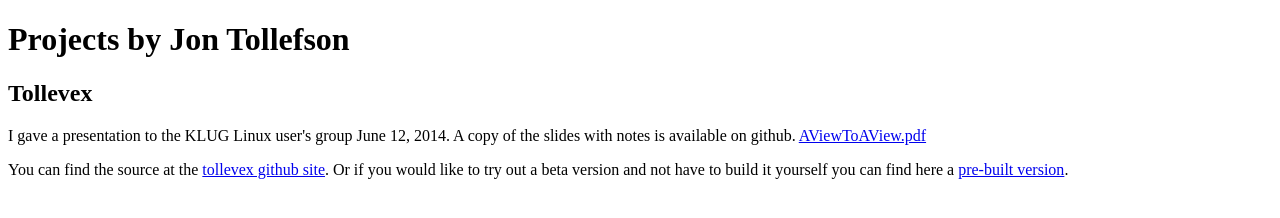
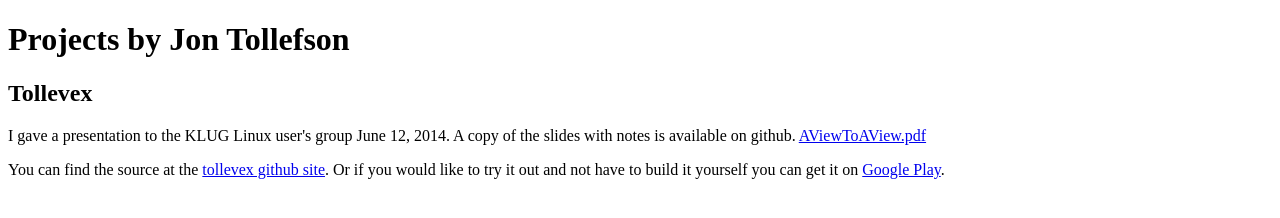
Before and after one commit to tollefson/tollefson.github.io, a plain HTML site: page index.html in a window 1280 px wide. Drawn offline with Linux system fonts and the light colour scheme.

Commit message:
Changed pre-built link to point to Google Play instead of beta version.

```diff
--- a/index.html
+++ b/index.html
@@ -6,7 +6,7 @@
 <p>
 	I gave a presentation to the KLUG Linux user's group June 12, 2014.  A copy of the slides with notes is available on github.  <a href="tollevex/AViewToAVex.pdf">AViewToAView.pdf</a></p>
 <p>
-	You can find the source at the <a href="https://github.com/tollefson/tollevex">tollevex github site</a>.  Or if you would like to try out a beta version and not have to build it yourself you can find here a <a href="tollevex/TolleVex.apk">pre-built version<a>.
+	You can find the source at the <a href="https://github.com/tollefson/tollevex">tollevex github site</a>.  Or if you would like to try it out and not have to build it yourself you can get it on <a href="http://play.google.com/store/apps/details?id=com.tollefoto.tetravex">Google Play<a>.
 </p>
 </body>
 </html>
```
